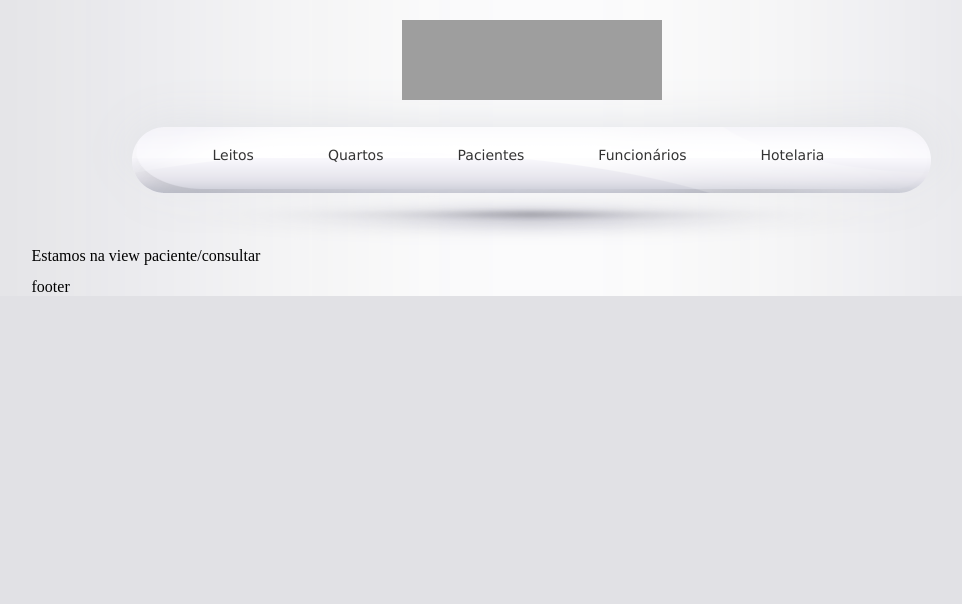
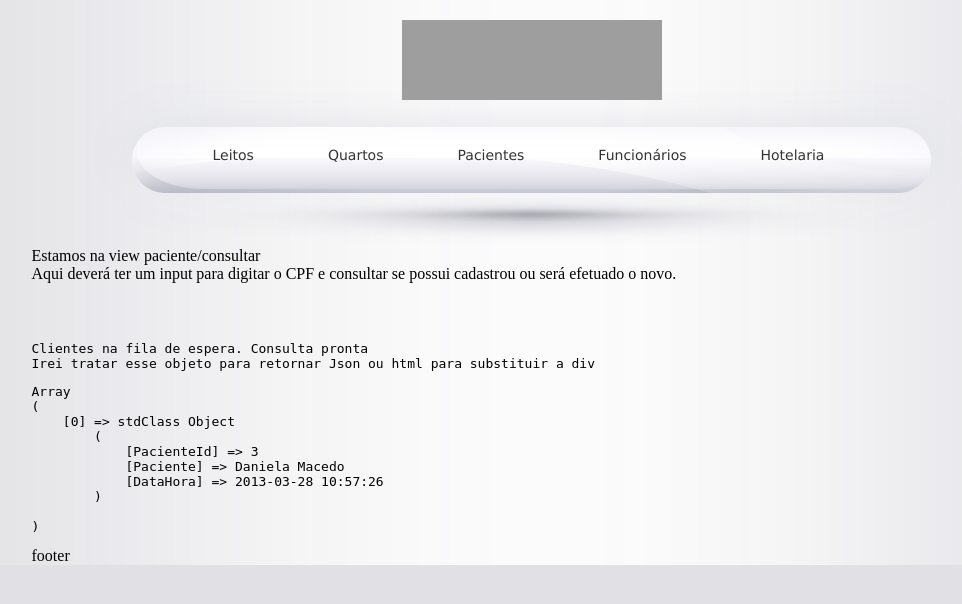
Before and after one commit to sergiobh/pa3_desativado, a CodeIgniter app: page /index.php/paciente/consultar in a window 1280 px wide. Shown: the top 604 px of the page, without its empty margins (109-1071 px from the left). Run offline with CodeIgniter, Linux system fonts and the light colour scheme; data comes from the database, SQL or seed files in the repository; grey boxes are pictures that could not be loaded.

Commit message:
Criação das consultas de Pacientes

```diff
--- a/application/controllers/paciente.php
+++ b/application/controllers/paciente.php
@@ -21,7 +21,21 @@ class Paciente extends CI_Controller {
 
 	public function consultar(){
 
+		/* Pode deletar */
+		$this->load->model('PacienteMod');
+		$Pacientes 						= $this->PacienteMod->FilaEspera();
+		$Dados['Pacientes']				= $Pacientes;
+		/* pode deletar */
+
 		$Dados['View'] 					= 'paciente/consultar';
 		$this->load->view('body/index', $Dados);
 	}
+
+	public function getPacientes(){
+		$this->load->model('PacienteMod');
+		$Pacientes 						= $this->PacienteMod->FilaEspera();
+
+		echo 'Irei tratar esse objeto para retornar Json<br /><pre>';
+		print_r($Pacientes);
+	}
 }
--- a/application/models/pacientemod.php
+++ b/application/models/pacientemod.php
@@ -1,6 +1,7 @@
 <?php
 class PacienteMod extends CI_Model{
 
+    public $OcupacaoId;
     public $PacienteId;
     public $Nome;
     public $Cpf;
@@ -15,8 +16,72 @@ class PacienteMod extends CI_Model{
     public $DataHora;
 
     public function Listar(){
+        $sql    = "
+                    SELECT
+                        P.PacienteId
+                        ,Q.Identificacao AS Quarto
+                        ,L.Identificacao AS Leito
+                        ,P.Nome AS Paciente
+                        ,F.Nome AS FuncCadastro
+                        ,DATE_FORMAT(O.DataCad,'%d/%m/%Y') AS DataCad
+                        ,DATE_FORMAT(O.HoraCad,'%H:%i') AS HoraCad
+                    FROM
+                        ocupacao O
+                        INNER JOIN paciente P ON P.PacienteId = O.PacienteId
+                        INNER JOIN leito L ON L.LeitoId = O.LeitoId
+                        INNER JOIN quarto Q ON Q.QuartoId = L.QuartoId
+                        INNER JOIN funcionario F ON F.FuncionarioId = O.FuncCadastro
+                    WHERE
+                        O.FuncBaixa IS NULL
+                    ORDER BY
+                        Q.Identificacao
+                        ,L.Identificacao
+                    ";
 
+        $query  = $this->db->query($sql);
 
+        $dados = $query->result();
+
+        if(count($dados) > 0){
+            return $dados;
+        }
+        else{
+            return false;
+        }
+    }
+
+    function FilaEspera(){
+        $sql    = "
+                    SELECT
+                        P.PacienteId
+                        ,P.Nome AS Paciente
+                        ,P.DataHora
+                    FROM
+                        paciente P
+                    WHERE
+                        P.Status = 1
+                        AND P.PacienteId NOT IN (
+                            SELECT
+                                O.PacienteId
+                            FROM
+                                ocupacao O
+                            WHERE
+                                O.FuncBaixa IS NULL
+                        )
+                    ORDER BY
+                        P.DataHora
+                    ";
+
+        $query  = $this->db->query($sql);
+
+        $dados = $query->result();
+
+        if(count($dados) > 0){
+            return $dados;
+        }
+        else{
+            return false;
+        }
     }
 }
 ?>
--- a/application/views/paciente/consultar.php
+++ b/application/views/paciente/consultar.php
@@ -1,7 +1,12 @@
 <div>
 Estamos na view paciente/consultar
+<br />Aqui deverá ter um input para digitar o CPF e consultar se possui cadastrou ou será efetuado o novo.
 <?php
 	echo '<br /><pre>';
 
+	/* Pode deletar */
+	echo '<br /><br /><br />Clientes na fila de espera. Consulta pronta<br />Irei tratar esse objeto para retornar Json ou html para substituir a div<br /><pre>';
+	print_r($Pacientes);
+	/* Pode deletar */
 ?>
 </div>
--- a/application/views/paciente/painel.php
+++ b/application/views/paciente/painel.php
@@ -2,6 +2,6 @@
 Estamos na view paciente/painel
 <?php
 	echo '<br /><pre>';
-
+	print_r($Pacientes);
 ?>
 </div>
```
